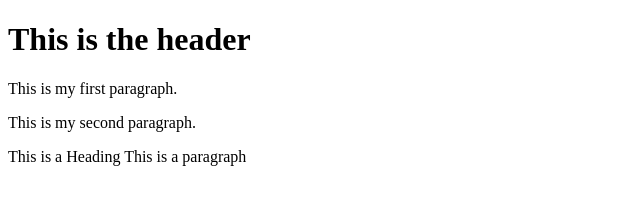
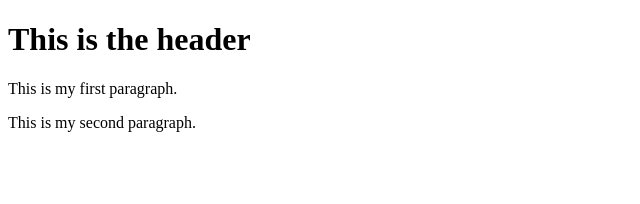
Before and after one commit to hrbrinke/h547-test, a plain HTML site: page subfolder1/index.html in a window 1280 px wide. Shown: the whole page, without its empty margins (0-640 px from the left). Drawn offline with Linux system fonts and the light colour scheme.

Commit message:
Update index.html

```diff
--- a/subfolder1/index.html
+++ b/subfolder1/index.html
@@ -8,6 +8,5 @@
 <p>This is my first paragraph.</p>
 <p>This is my second paragraph.</p>
 
-This is a Heading
-
-This is a paragraph
+</body>
+</html>
```
